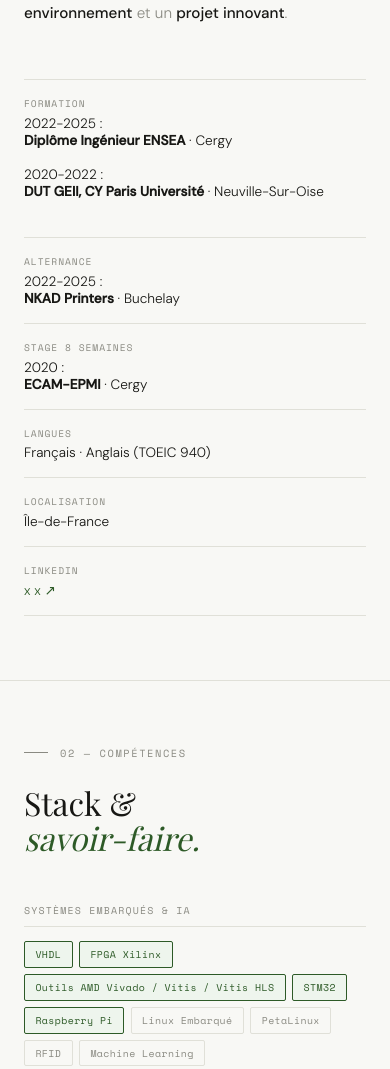
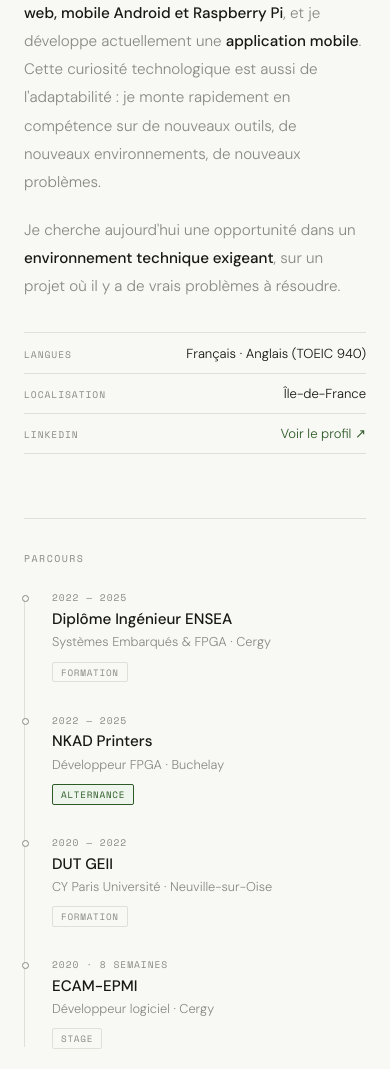
Before and after one commit to amalraj78/amalraj78.github.io, a plain HTML site: page index.html in a window 390 px wide. Shown: the part 1540-2609 px from the top of the page. Drawn offline with nearby package versions, Linux system fonts and the light colour scheme; a web font is replaced by a local one.

Commit message:
chrono frise

```diff
--- a/index.html
+++ b/index.html
@@ -296,6 +296,29 @@ form.cf{display:flex;flex-direction:column;gap:0}
 footer{padding:4rem 3.5rem 3rem;border-top:1px solid var(--border)}
 .ft-line{font-family:var(--mono);font-size:0.62rem;color:var(--muted);letter-spacing:0.04em}
 
+/* ABOUT TWO COL */
+.about-two-col{display:grid;grid-template-columns:2fr 1fr;gap:4rem;align-items:start}
+.about-right-col{position:sticky;top:2rem;border-left:1px solid var(--border);padding-left:2rem}
+.tl-header{font-family:var(--mono);font-size:0.62rem;color:var(--muted);letter-spacing:0.15em;text-transform:uppercase;margin-bottom:1.5rem}
+.about-meta{margin-top:2rem;display:flex;flex-direction:column;gap:0;border-top:1px solid var(--border)}
+.am-item{display:flex;justify-content:space-between;align-items:baseline;padding:0.7rem 0;border-bottom:1px solid var(--border)}
+.am-k{font-family:var(--mono);font-size:0.6rem;color:var(--muted);letter-spacing:0.1em;text-transform:uppercase}
+.am-v{font-size:0.82rem;color:var(--text)}
+.am-v a{color:var(--accent);text-decoration:none}
+
+/* TIMELINE */
+.timeline{position:relative;padding-left:1.5rem}
+.timeline::before{content:'';position:absolute;left:0;top:8px;bottom:0;width:1px;background:var(--border)}
+.tl-item{position:relative;padding-bottom:1.75rem}
+.tl-item:last-child{padding-bottom:0}
+.tl-dot{position:absolute;left:-1.65rem;top:6px;width:7px;height:7px;border-radius:50%;background:var(--bg);border:1px solid var(--muted);transition:background 0.2s,border-color 0.2s}
+.tl-item:hover .tl-dot{background:var(--accent);border-color:var(--accent)}
+.tl-date{font-family:var(--mono);font-size:0.58rem;color:var(--muted);letter-spacing:0.08em;text-transform:uppercase;display:block;margin-bottom:0.25rem}
+.tl-title{font-size:0.9rem;color:var(--text);font-weight:500;margin-bottom:0.2rem}
+.tl-sub{font-size:0.78rem;color:var(--muted);margin-bottom:0.45rem;line-height:1.5}
+.tl-tag{font-family:var(--mono);font-size:0.56rem;letter-spacing:0.08em;text-transform:uppercase;padding:0.15rem 0.45rem;border:1px solid var(--border);color:var(--muted);border-radius:2px}
+.tl-tag[data-type="Alternance"]{border-color:var(--accent);color:var(--accent);background:var(--accent-l)}
+
 @media(max-width:900px){
   html,body{overflow:auto;height:auto;display:block}
   .sidebar{width:100%;height:auto;min-height:auto;flex-direction:row;flex-wrap:wrap;gap:1rem;padding:1.5rem;position:static}
@@ -307,7 +330,96 @@ footer{padding:4rem 3.5rem 3rem;border-top:1px solid var(--border)}
   .main{height:auto;overflow:visible}
   .sec{min-height:auto;padding:4rem 1.5rem}
   .ab-facts{grid-template-columns:1fr}
+  .about-two-col{grid-template-columns:1fr}
+  .about-right-col{position:static;border-left:none;padding-left:0;border-top:1px solid var(--border);padding-top:2rem}
 }
+
+/* TIMELINE */
+.timeline {
+  position: relative;
+  padding-left: 1.75rem;
+  margin-top: 1rem;
+}
+
+/* La ligne verticale */
+.timeline::before {
+  content: '';
+  position: absolute;
+  left: 0;
+  top: 6px;
+  bottom: 0;
+  width: 1px;
+  background: var(--border);
+}
+
+.tl-item {
+  position: relative;
+  padding-bottom: 2rem;
+}
+
+.tl-item:last-child {
+  padding-bottom: 0;
+}
+
+/* Le point sur la ligne */
+.tl-dot {
+  position: absolute;
+  left: -1.85rem;
+  top: 5px;
+  width: 7px;
+  height: 7px;
+  border-radius: 50%;
+  background: var(--bg);
+  border: 1px solid var(--muted);
+  transition: background 0.2s, border-color 0.2s;
+}
+
+.tl-item:hover .tl-dot {
+  background: var(--accent);
+  border-color: var(--accent);
+}
+
+.tl-date {
+  font-family: var(--mono);
+  font-size: 0.6rem;
+  color: var(--muted);
+  letter-spacing: 0.1em;
+  text-transform: uppercase;
+  display: block;
+  margin-bottom: 0.3rem;
+}
+
+.tl-title {
+  font-size: 0.95rem;
+  color: var(--text);
+  font-weight: 500;
+  margin-bottom: 0.2rem;
+}
+
+.tl-sub {
+  font-size: 0.8rem;
+  color: var(--muted);
+  margin-bottom: 0.5rem;
+  line-height: 1.5;
+}
+
+.tl-tag {
+  font-family: var(--mono);
+  font-size: 0.58rem;
+  letter-spacing: 0.08em;
+  text-transform: uppercase;
+  padding: 0.18rem 0.5rem;
+  border: 1px solid var(--border);
+  color: var(--muted);
+  border-radius: 2px;
+}
+
+.tl-tag:is([data-type="Alternance"]) {
+  border-color: var(--accent);
+  color: var(--accent);
+  background: var(--accent-l);
+}
+
 </style>
 </head>
 <body>
@@ -358,22 +470,67 @@ footer{padding:4rem 3.5rem 3rem;border-top:1px solid var(--border)}
     </div>
   </section>
 
-  <section class="sec" id="s-about">
+<section class="sec" id="s-about">
     <p class="sec-lbl">01 — À propos</p>
     <h2 class="sec-h">Du silicium<br><em>à l'intelligence.</em></h2>
-    <div class="ab-grid">
-      <p class="ab-p">Diplômé de <strong>l'ENSEA</strong>, spécialisé en systèmes embarqués complexes. Mon Proof of Concept chez <strong>NKAD Printers</strong> : un système embarqué d'impression 3D métal sur carte FPGA ALINX, analyse laser temps réel, caméras thermiques, G-code généré par IA, et modèle ML déployé directement sur FPGA.</p>
-      <p class="ab-p">J'ai également développé des compétences en développement <strong>web, mobile Android, Java, et Raspberry Pi</strong>, et je développe actuellement une application mobile.</p>
-      <p class="ab-p">Aujourd'hui je suis à la recherche d'une opportunité professionnelle dans un <strong>environnement</strong> et un <strong>projet innovant</strong>.</p>
-      <div class="ab-facts">
-        <div class="af"><p class="af-k">Formation</p><p class="af-v">2022-2025 :<br><strong>Diplôme Ingénieur ENSEA</strong> · Cergy<br>
-          <br>2020-2022 :<br><strong>DUT GEII, CY Paris Université</strong> · Neuville-Sur-Oise</p></br></div>
-        <div class="af"><p class="af-k">Alternance</p><p class="af-v">2022-2025 :<br><strong>NKAD Printers</strong> · Buchelay</p></div>
-        <div class="af"><p class="af-k">Stage 8 semaines</p><p class="af-v">2020 : <br><strong>ECAM-EPMI</strong> · Cergy</p></div>
-        <div class="af"><p class="af-k">Langues</p><p class="af-v">Français · Anglais (TOEIC 940)</p></div>
-        <div class="af"><p class="af-k">Localisation</p><p class="af-v">Île-de-France</p></div>
-        <div class="af"><p class="af-k">LinkedIn</p><p class="af-v"><a href="#">x x ↗</a></p></div>
+    <div class="about-two-col">
+
+      <!-- GAUCHE : texte -->
+      <div class="about-left-col">
+        <p class="ab-p">Ingénieur ENSEA spécialisé en systèmes embarqués, je navigue aussi bien dans la <strong>conception hardware et le bas niveau</strong> — VHDL, C, assembleur — que dans les <strong>couches applicatives</strong> en Python et au-delà.</p>
+        <p class="ab-p">Mon projet le plus représentatif : un <strong>système d'impression 3D métal</strong> développé chez NKAD Printers, de la conception FPGA ALINX à <strong>l'inférence IA embarquée</strong>, en passant par l'analyse laser temps réel et les caméras thermiques. Un projet de bout en bout, du signal physique à la décision algorithmique.</p>
+        <p class="ab-p">En parallèle, j'ai développé des compétences en <strong>web, mobile Android et Raspberry Pi</strong>, et je développe actuellement une <strong>application mobile</strong>. Cette curiosité technologique est aussi de l'adaptabilité : je monte rapidement en compétence sur de nouveaux outils, de nouveaux environnements, de nouveaux problèmes.</p>
+        <p class="ab-p">Je cherche aujourd'hui une opportunité dans un <strong>environnement technique exigeant</strong>, sur un projet où il y a de vrais problèmes à résoudre.</p>
+        <div class="about-meta">
+          <div class="am-item"><span class="am-k">Langues</span><span class="am-v">Français · Anglais (TOEIC 940)</span></div>
+          <div class="am-item"><span class="am-k">Localisation</span><span class="am-v">Île-de-France</span></div>
+          <div class="am-item"><span class="am-k">LinkedIn</span><span class="am-v"><a href="#">Voir le profil ↗</a></span></div>
+        </div>
       </div>
+
+      <!-- DROITE : timeline -->
+      <div class="about-right-col">
+        <p class="tl-header">Parcours</p>
+        <div class="timeline">
+          <div class="tl-item">
+            <div class="tl-dot"></div>
+            <div class="tl-content">
+              <span class="tl-date">2022 — 2025</span>
+              <p class="tl-title">Diplôme Ingénieur ENSEA</p>
+              <p class="tl-sub">Systèmes Embarqués & FPGA · Cergy</p>
+              <span class="tl-tag">Formation</span>
+            </div>
+          </div>
+          <div class="tl-item">
+            <div class="tl-dot"></div>
+            <div class="tl-content">
+              <span class="tl-date">2022 — 2025</span>
+              <p class="tl-title">NKAD Printers</p>
+              <p class="tl-sub">Développeur FPGA · Buchelay</p>
+              <span class="tl-tag" data-type="Alternance">Alternance</span>
+            </div>
+          </div>
+          <div class="tl-item">
+            <div class="tl-dot"></div>
+            <div class="tl-content">
+              <span class="tl-date">2020 — 2022</span>
+              <p class="tl-title">DUT GEII</p>
+              <p class="tl-sub">CY Paris Université · Neuville-sur-Oise</p>
+              <span class="tl-tag">Formation</span>
+            </div>
+          </div>
+          <div class="tl-item">
+            <div class="tl-dot"></div>
+            <div class="tl-content">
+              <span class="tl-date">2020 · 8 semaines</span>
+              <p class="tl-title">ECAM-EPMI</p>
+              <p class="tl-sub">Développeur logiciel · Cergy</p>
+              <span class="tl-tag">Stage</span>
+            </div>
+          </div>
+        </div>
+      </div>
+
     </div>
   </section>
 
```
